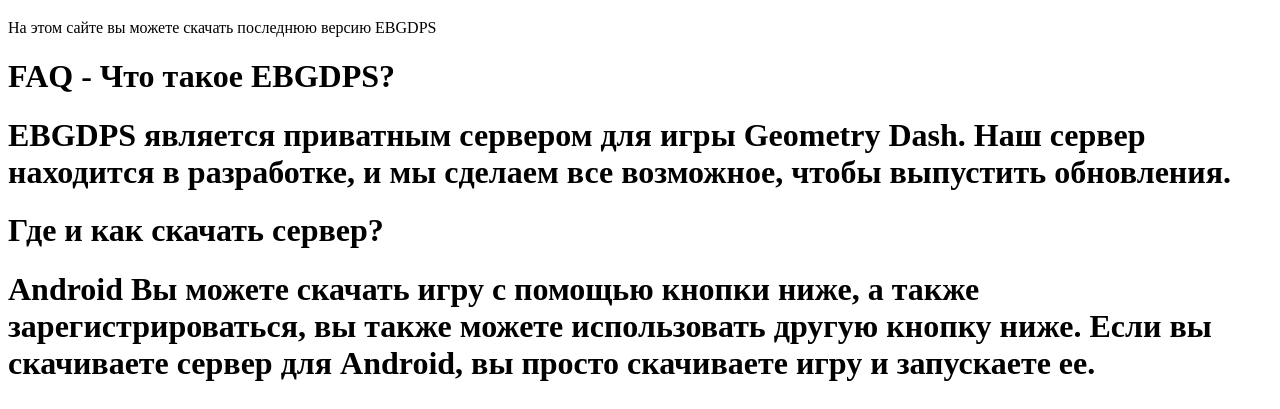
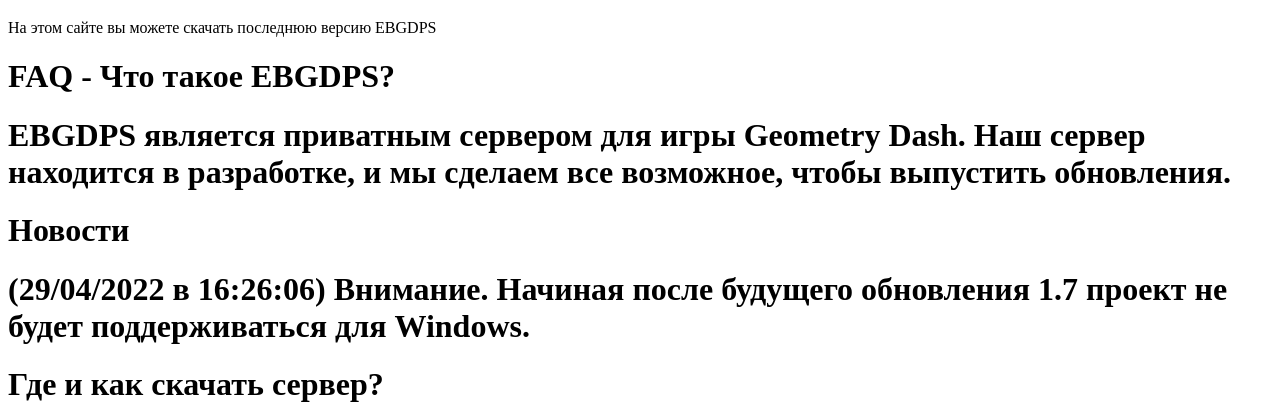
Before and after one commit to Evgenie3311/ebgdps, a plain HTML site: page index.html in a window 1280 px wide. Shown: the part 350-759 px from the top of the page. Drawn offline with Linux system fonts and the light colour scheme.

Commit message:
Update index.html

```diff
--- a/index.html
+++ b/index.html
@@ -8,6 +8,9 @@
 На этом сайте вы можете скачать последнюю версию EBGDPS
 <H1>FAQ - Что такое EBGDPS? <H1>
 EBGDPS является приватным сервером для игры Geometry Dash. Наш сервер находится в разработке, и мы сделаем все возможное, чтобы выпустить обновления.
+<H1>Новости<H1>
+(29/04/2022 в 16:26:06)
+Внимание. Начиная после будущего обновления 1.7 проект не будет поддерживаться для Windows.
 <H1>Где и как скачать сервер?</H1>
 <H1>Android
 Вы можете скачать игру с помощью кнопки ниже, а также зарегистрироваться, вы также можете использовать другую кнопку ниже.
```
